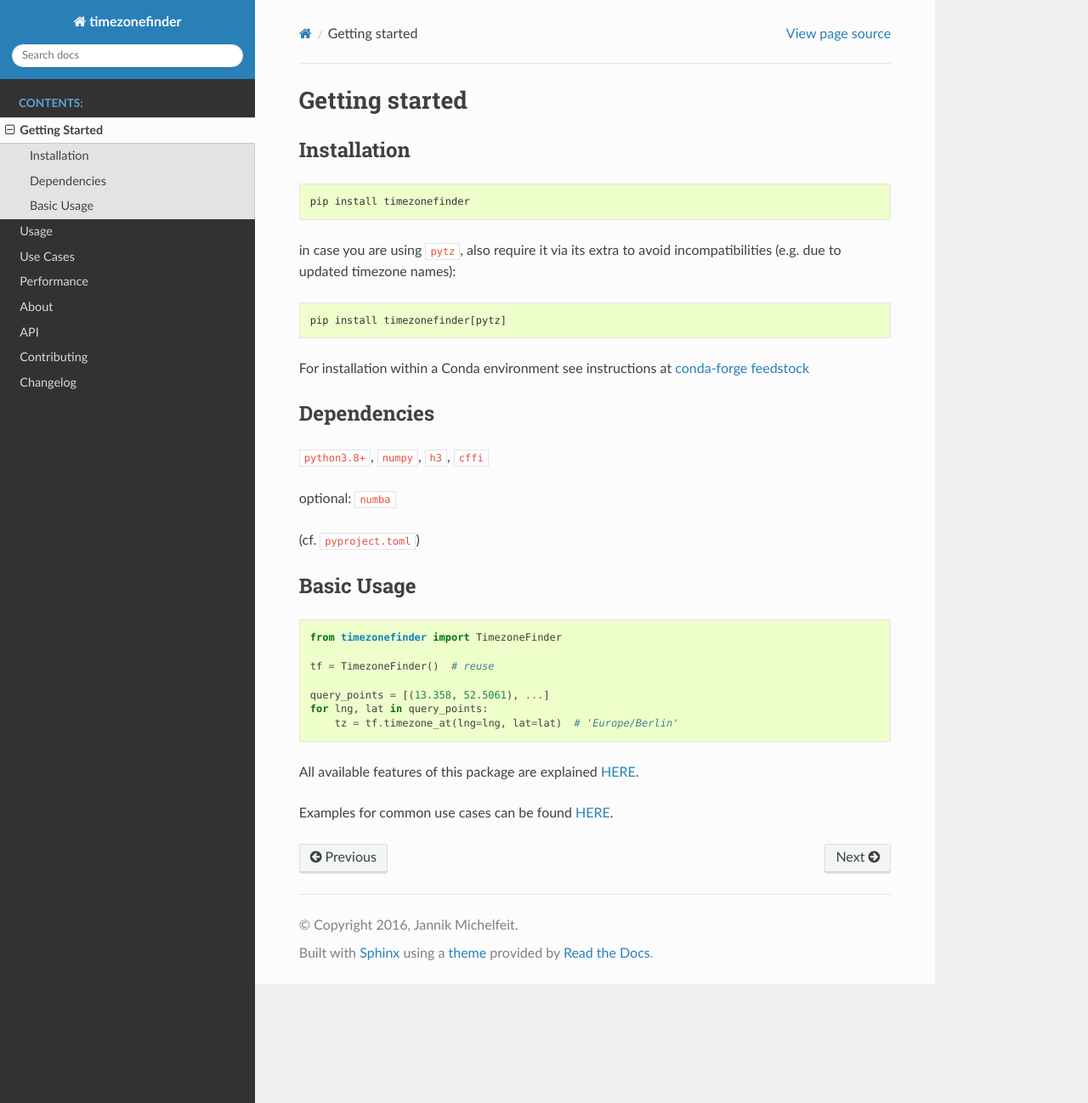
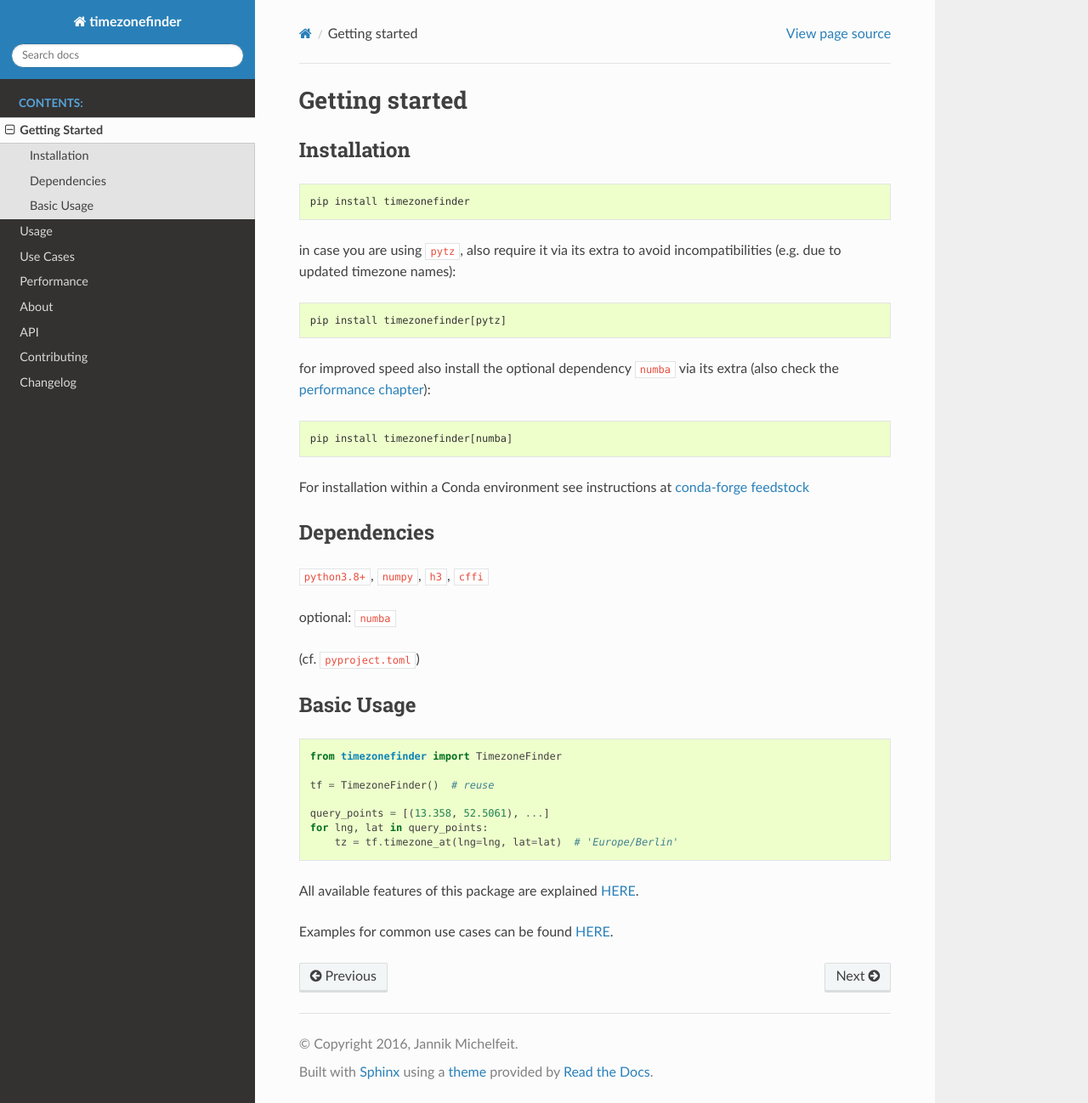
Before and after one commit to jannikmi/timezonefinder, a Sphinx documentation site: the page built from docs/0_getting_started.rst, in a window 1280 px wide and 1298 px high. Shown: the whole window at 85% size. Built offline with Sphinx 7.4.7 and the Read the Docs theme 2.0.0, drawn with Linux system fonts in a browser that asks for light colours.

Commit message:
mention numba extra installation

```diff
--- a/docs/0_getting_started.rst
+++ b/docs/0_getting_started.rst
@@ -18,6 +18,13 @@ in case you are using ``pytz``, also require it via its extra to avoid incompati
 .. code-block:: console
 
     pip install timezonefinder[pytz]
+
+
+for improved speed also install the optional dependency ``numba`` via its extra (also check the :ref:`performance chapter <performance>`):
+
+.. code-block:: console
+
+    pip install timezonefinder[numba]
 
 
 For installation within a Conda environment see instructions at `conda-forge feedstock <https://github.com/conda-forge/timezonefinder-feedstock>`__
--- a/docs/7_performance.rst
+++ b/docs/7_performance.rst
@@ -1,3 +1,4 @@
+.. _performance:
 
 Performance
 ===========
```
